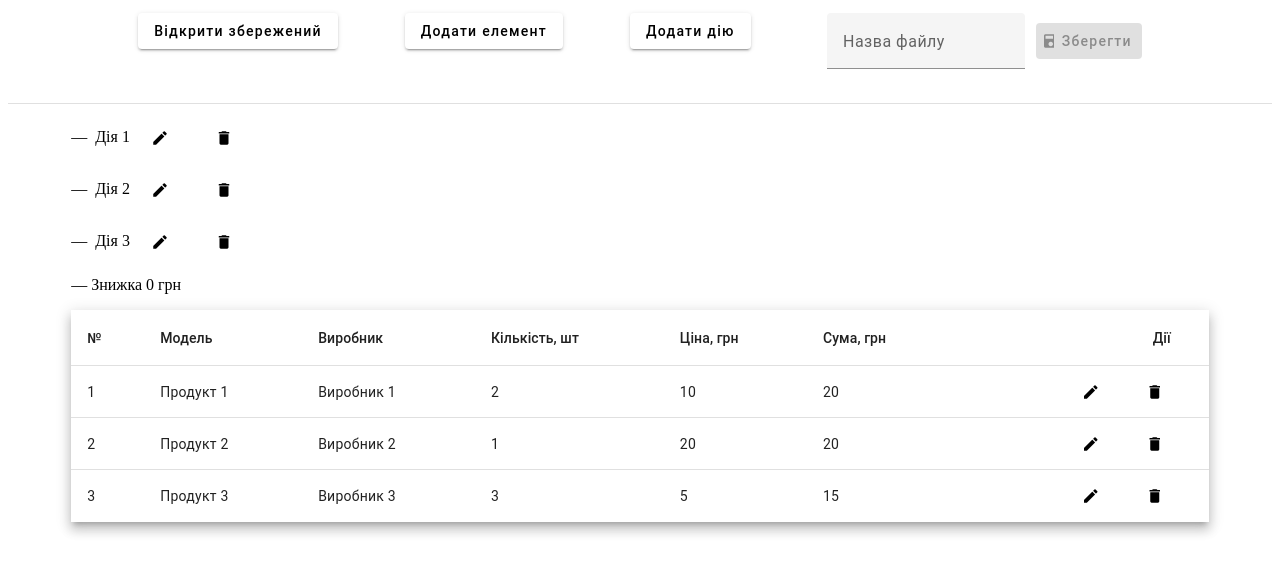
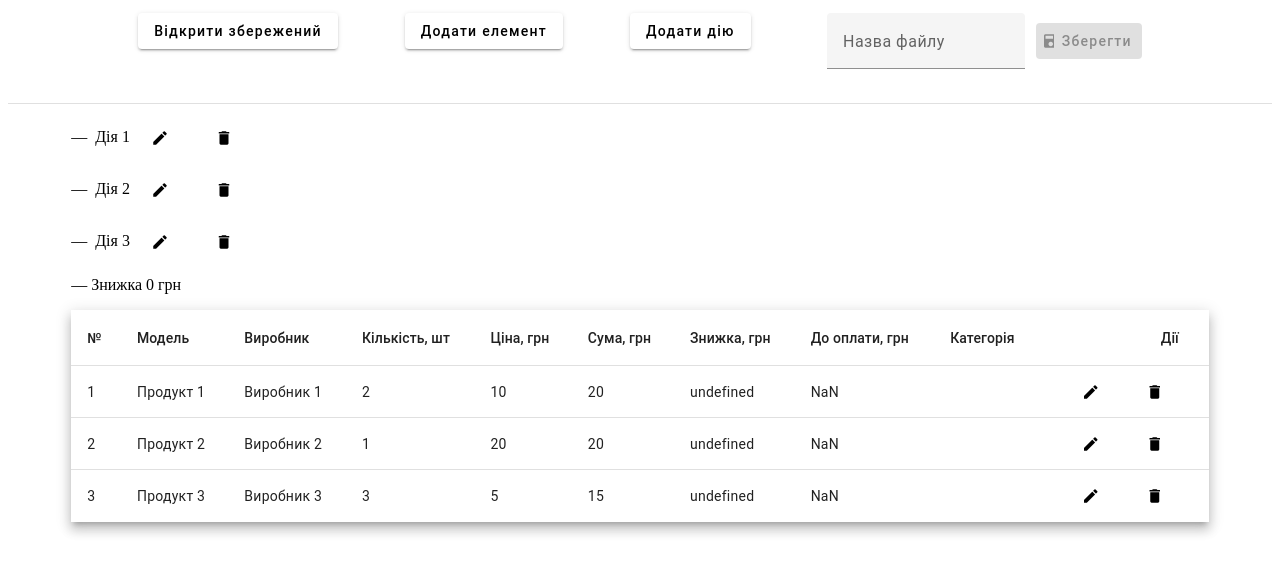
Before and after one commit to Pelyn0/invoicer, an Angular app in the folder invoicer/: page / in a window 1280 px wide. Shown: the top 574 px of the page. Built offline with nearby package versions, Linux system fonts and the light colour scheme.

Commit message:
Add category and dsicount

```diff
--- a/invoicer/src/app/components/invoice/invoice.component.html
+++ b/invoicer/src/app/components/invoice/invoice.component.html
@@ -51,6 +51,15 @@
       </td>
     </ng-container>
 
+    <ng-container matColumnDef="category">
+      <th mat-header-cell *matHeaderCellDef class="right-align">
+        <div class="mr">Категорія</div>
+      </th>
+      <td mat-cell *matCellDef="let row; let i = index">
+        {{ row.category }}
+      </td>
+    </ng-container>
+
     <ng-container matColumnDef="action">
       <th mat-header-cell *matHeaderCellDef class="right-align">
         <div class="mr">Дії</div>
--- a/invoicer/src/app/components/invoice/invoice.component.ts
+++ b/invoicer/src/app/components/invoice/invoice.component.ts
@@ -72,8 +72,18 @@ export class InvoiceComponent {
       header: 'Сума, грн',
       cell: (element: InvoiceItem) => `${element.price * element.quantity}`,
     },
+    {
+      columnDef: 'discount',
+      header: 'Знижка, грн',
+      cell: (element: InvoiceItem) => `${element.discount}`,
+    },
+    {
+      columnDef: 'topay',
+      header: 'До оплати, грн',
+      cell: (element: InvoiceItem) => `${(element.price * element.quantity) - element.discount}`,
+    },
   ];
-  displayedColumns = this.columns.map((c) => c.columnDef).concat('action');
+  displayedColumns = this.columns.map((c) => c.columnDef).concat('category').concat('action');
 
   @ViewChild(MatTable) table!: MatTable<InvoiceItem>;
 
@@ -194,9 +204,9 @@ export class InvoiceComponent {
 
     //const containerClient =
     //  this.blobServiceClient.getContainerClient('invoicer');
-    const content = JSON.stringify(this.getInvoice());
-    debugger;
-    const blobName = `${this.fileName ? this.fileName : 'Receipt'}.pdf`;
+    //const content = JSON.stringify(this.getInvoice());
+    //debugger;
+    //const blobName = `${this.fileName ? this.fileName : 'Receipt'}.pdf`;
     //const blockBlobClient = containerClient.getBlockBlobClient(blobName);
     //await blockBlobClient.upload(content, content.length);
   }
@@ -258,6 +268,8 @@ export class InvoiceComponent {
         `${row.quantity}`,
         `${row.price}`,
         `${row.price * row.quantity}`,
+        `${row.discount}`,
+        `${(row.price * row.quantity) - row.discount}`,
       ])
     );
 
--- a/invoicer/src/app/models/invoice-item.ts
+++ b/invoicer/src/app/models/invoice-item.ts
@@ -3,6 +3,8 @@ export interface InvoiceItem {
   manufacturer: string;
   quantity: number;
   price: number;
-  selectedCar?: string,
-  value?: string,
+  discount: number = 0;
+  selectedCar?: string;
+  value?: string;
+  category?: string;
 }
```
